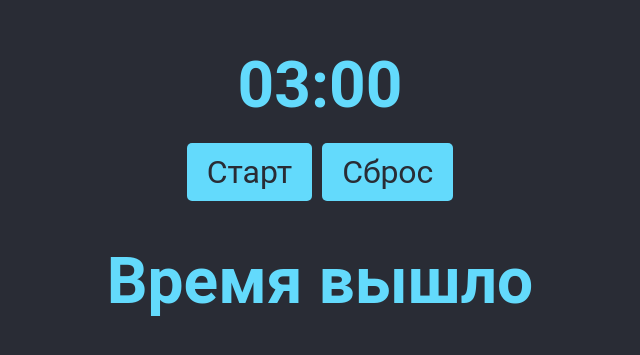
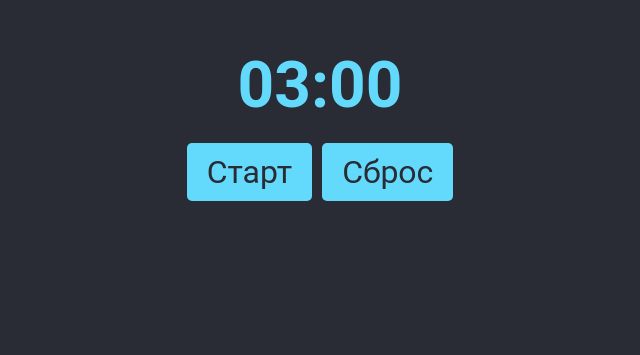
Before and after one commit to braivs/test-timer, a React (Create React App) app: page / in a window 1280 px wide. Shown: the part 229-584 px from the top of the page, without its empty margins (320-960 px from the left). Built offline with nearby package versions, Linux system fonts and the light colour scheme.

Commit message:
message 'Time out' on live

```diff
--- a/src/components/Timer/Timer.tsx
+++ b/src/components/Timer/Timer.tsx
@@ -40,7 +40,7 @@ export const Timer: React.FC = () => {
     <div className={s.timerContainer}>
       <h1 className={s.timerDisplay}>{formatTime(timeLeft)}</h1>
       <MemoizedControls onStartPause={handleStartPause} onReset={handleReset} isRunning={isRunning}/>
-      <h1 className={s.timeFinished}>{<>Время вышло</>}</h1>
+      <h1 className={s.timeFinished}>{timeLeft === 0 && <>Время вышло</>}</h1>
     </div>
   )
 }
```
